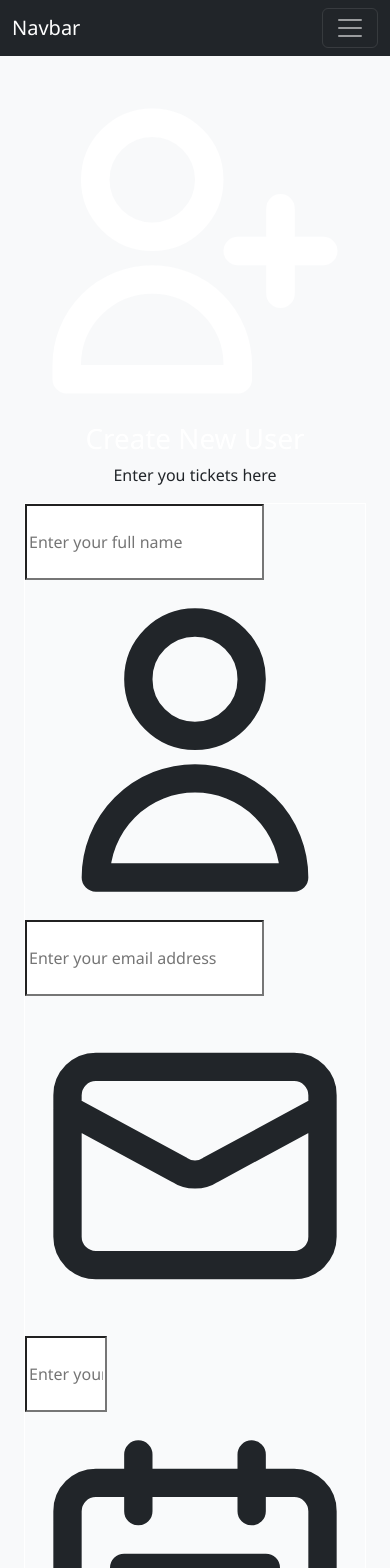
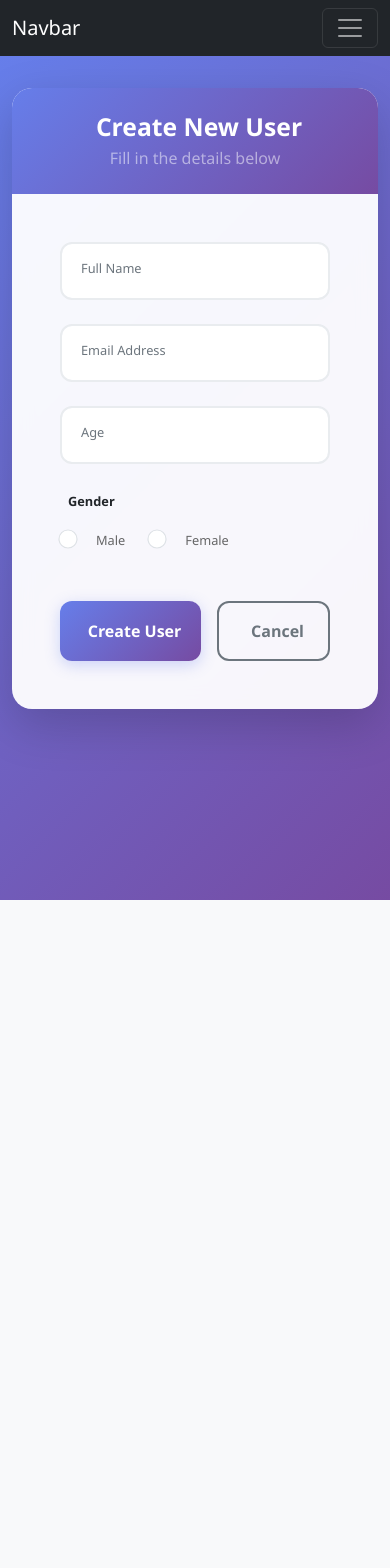
Before and after one commit to saurav-95-dev/React-Redux-CRUD, a React (Vite) app: page / in a window 390 px wide. Shown: the top 1568 px of the page. After the commit the page ends 900 px from the top, so only its background shows below. Built offline with nearby package versions, Linux system fonts and the light colour scheme.

Commit message:
create.jsx modified

```diff
--- a/src/components/Create.jsx
+++ b/src/components/Create.jsx
@@ -1,14 +1,15 @@
 import React, { useState } from "react";
+import { useDispatch } from "react-redux";
+import { createUser } from "../features/userDetailsSlice";
+import { useNavigate } from "react-router-dom";
 
 export default function Create() {
   const [users, setUsers] = useState({});
   const [isSubmitting, setIsSubmitting] = useState(false);
   const [errors, setErrors] = useState({});
-  const [focusedField, setFocusedField] = useState(null);
 
-  // Mock navigation and dispatch functions for demo
-  const navigate = (path) => alert(`Navigating to: ${path}`);
-  const dispatch = (action) => console.log("Dispatching:", action);
+  const navigate = useNavigate();
+  const dispatch = useDispatch();
 
   const validateForm = () => {
     const newErrors = {};
@@ -41,9 +42,12 @@ export default function Create() {
     const { name, value } = e.target;
     setUsers({ ...users, [name]: value });
 
+    // Clear error when user starts typing
     if (errors[name]) {
       setErrors({ ...errors, [name]: "" });
     }
+
+    console.log(users);
   };
 
   const handleSubmit = async (e) => {
@@ -56,9 +60,12 @@ export default function Create() {
     setIsSubmitting(true);
 
     try {
-      const userData = { ...users, id: Date.now() }; // Mock user creation
-      dispatch({ type: 'CREATE_USER', payload: userData });
-      await new Promise(resolve => setTimeout(resolve, 800));
+      console.log("users", users);
+      dispatch(createUser(users));
+
+      // Simulate API call delay for better UX
+      await new Promise(resolve => setTimeout(resolve, 500));
+
       navigate("/read");
     } catch (error) {
       console.error("Error creating user:", error);
@@ -71,261 +78,224 @@ export default function Create() {
     navigate("/read");
   };
 
-  const handleFocus = (fieldName) => {
-    setFocusedField(fieldName);
-  };
-
-  const handleBlur = () => {
-    setFocusedField(null);
-  };
-
   return (
-    <div className="min-h-screen relative overflow-hidden bg-gradient-to-br from-violet-900 via-purple-800 to-indigo-900">
-      {/* Animated Background Elements */}
-      <div className="absolute inset-0 overflow-hidden">
-        <div className="absolute -top-40 -right-40 w-80 h-80 bg-purple-500 rounded-full mix-blend-multiply filter blur-xl opacity-70 animate-pulse"></div>
-        <div className="absolute -bottom-40 -left-40 w-80 h-80 bg-pink-500 rounded-full mix-blend-multiply filter blur-xl opacity-70 animate-pulse animation-delay-2000"></div>
-        <div className="absolute top-1/2 left-1/2 transform -translate-x-1/2 -translate-y-1/2 w-96 h-96 bg-indigo-500 rounded-full mix-blend-multiply filter blur-xl opacity-50 animate-pulse animation-delay-4000"></div>
+    <div className="min-vh-100" style={{
+      background: 'linear-gradient(135deg, #667eea 0%, #764ba2 100%)',
+      paddingTop: '2rem',
+      paddingBottom: '2rem'
+    }}>
+      <div className="container">
+        <div className="row justify-content-center">
+          <div className="col-lg-8 col-xl-6">
+            <div className="card shadow-lg border-0" style={{
+              borderRadius: '20px',
+              background: 'rgba(255, 255, 255, 0.95)',
+              backdropFilter: 'blur(10px)'
+            }}>
+              <div className="card-header text-center py-4" style={{
+                background: 'linear-gradient(135deg, #667eea 0%, #764ba2 100%)',
+                borderRadius: '20px 20px 0 0',
+                border: 'none'
+              }}>
+                <h2 className="mb-0 text-white fw-bold">
+                  <i className="fas fa-user-plus me-2"></i>
+                  Create New User
+                </h2>
+                <p className="text-white-50 mb-0 mt-1">Fill in the details below</p>
               </div>
 
-      {/* Floating Particles */}
-      <div className="absolute inset-0">
-        {[...Array(20)].map((_, i) => (
-          <div
-            key={i}
-            className="absolute w-2 h-2 bg-white bg-opacity-20 rounded-full animate-pulse"
-            style={{
-              left: `${Math.random() * 100}%`,
-              top: `${Math.random() * 100}%`,
-              animationDelay: `${Math.random() * 4}s`,
-              animationDuration: `${2 + Math.random() * 4}s`
-            }}
-          ></div>
-        ))}
-      </div>
-
-      <div className="relative z-10 flex items-center justify-center min-h-screen p-4">
-        <div className="w-full max-w-lg">
-          {/* Header */}
-          <div className="text-center mb-8">
-            <div className="inline-flex items-center justify-center w-20 h-20 bg-gradient-to-r from-purple-400 to-pink-400 rounded-2xl mb-6 shadow-2xl">
-              <svg className="w-10 h-10 text-white" fill="none" stroke="currentColor" viewBox="0 0 24 24">
-                <path strokeLinecap="round" strokeLinejoin="round" strokeWidth={2} d="M18 9v3m0 0v3m0-3h3m-3 0h-3m-2-5a4 4 0 11-8 0 4 4 0 018 0zM3 20a6 6 0 0112 0v1H3v-1z" />
-              </svg>
-            </div>
-            <h1 className="text-4xl font-bold text-white mb-2">Create New User</h1>
-            <p className="text-purple-200 text-lg">Enter you tickets here</p>
-          </div>
-
-          {/* Form Card */}
-          <div className="bg-white bg-opacity-10 backdrop-blur-xl rounded-3xl p-8 shadow-2xl border border-white border-opacity-20">
-            <div onSubmit={handleSubmit} className="space-y-6">
+              <div className="card-body p-5">
+                <form onSubmit={handleSubmit}>
+                  <div className="row g-4">
                     {/* Name Field */}
-              <div className="relative">
-                <div className={`relative transition-all duration-300 ${focusedField === 'name' ? 'transform -translate-y-1' : ''}`}>
+                    <div className="col-12">
+                      <div className="form-floating">
                         <input
                           type="text"
+                          className={`form-control ${errors.name ? 'is-invalid' : users.name ? 'is-valid' : ''}`}
                           name="name"
                           id="name"
-                    placeholder="Enter your full name"
+                          placeholder="Enter full name"
                           onChange={getUserData}
-                    onFocus={() => handleFocus('name')}
-                    onBlur={handleBlur}
                           value={users.name || ''}
-                    className={`w-full px-6 py-4 bg-white bg-opacity-90 rounded-2xl border-2 transition-all duration-300 text-gray-800 placeholder-gray-500 focus:outline-none focus:bg-white focus:scale-105 ${
-                      errors.name
-                        ? 'border-red-400 focus:border-red-500'
-                        : users.name
-                          ? 'border-green-400 focus:border-green-500'
-                          : 'border-transparent focus:border-purple-400'
-                    }`}
+                          style={{
+                            borderRadius: '12px',
+                            border: '2px solid #e9ecef',
+                            transition: 'all 0.3s ease'
+                          }}
                         />
-                  <div className="absolute inset-y-0 left-0 pl-6 flex items-center pointer-events-none">
-                    <svg className="w-5 h-5 text-purple-500" fill="none" stroke="currentColor" viewBox="0 0 24 24">
-                      <path strokeLinecap="round" strokeLinejoin="round" strokeWidth={2} d="M16 7a4 4 0 11-8 0 4 4 0 018 0zM12 14a7 7 0 00-7 7h14a7 7 0 00-7-7z" />
-                    </svg>
-                  </div>
-                </div>
+                        <label htmlFor="name">
+                          <i className="fas fa-user me-2 text-primary"></i>
+                          Full Name
+                        </label>
                         {errors.name && (
-                  <div className="mt-2 text-red-300 text-sm flex items-center animate-slide-down">
-                    <svg className="w-4 h-4 mr-1" fill="currentColor" viewBox="0 0 20 20">
-                      <path fillRule="evenodd" d="M18 10a8 8 0 11-16 0 8 8 0 0116 0zm-7 4a1 1 0 11-2 0 1 1 0 012 0zm-1-9a1 1 0 00-1 1v4a1 1 0 102 0V6a1 1 0 00-1-1z" clipRule="evenodd" />
-                    </svg>
+                          <div className="invalid-feedback d-block">
+                            <i className="fas fa-exclamation-circle me-1"></i>
                             {errors.name}
                           </div>
                         )}
                       </div>
+                    </div>
 
                     {/* Email Field */}
-              <div className="relative">
-                <div className={`relative transition-all duration-300 ${focusedField === 'email' ? 'transform -translate-y-1' : ''}`}>
+                    <div className="col-12">
+                      <div className="form-floating">
                         <input
                           type="email"
+                          className={`form-control ${errors.email ? 'is-invalid' : users.email ? 'is-valid' : ''}`}
                           name="email"
                           id="email"
-                    placeholder="Enter your email address"
+                          placeholder="Enter email address"
                           onChange={getUserData}
-                    onFocus={() => handleFocus('email')}
-                    onBlur={handleBlur}
                           value={users.email || ''}
-                    className={`w-full px-6 py-4 pl-14 bg-white bg-opacity-90 rounded-2xl border-2 transition-all duration-300 text-gray-800 placeholder-gray-500 focus:outline-none focus:bg-white focus:scale-105 ${
-                      errors.email
-                        ? 'border-red-400 focus:border-red-500'
-                        : users.email
-                          ? 'border-green-400 focus:border-green-500'
-                          : 'border-transparent focus:border-purple-400'
-                    }`}
+                          style={{
+                            borderRadius: '12px',
+                            border: '2px solid #e9ecef',
+                            transition: 'all 0.3s ease'
+                          }}
                         />
-                  <div className="absolute inset-y-0 left-0 pl-6 flex items-center pointer-events-none">
-                    <svg className="w-5 h-5 text-purple-500" fill="none" stroke="currentColor" viewBox="0 0 24 24">
-                      <path strokeLinecap="round" strokeLinejoin="round" strokeWidth={2} d="M3 8l7.89 4.26a2 2 0 002.22 0L21 8M5 19h14a2 2 0 002-2V7a2 2 0 00-2-2H5a2 2 0 00-2 2v10a2 2 0 002 2z" />
-                    </svg>
-                  </div>
-                </div>
+                        <label htmlFor="email">
+                          <i className="fas fa-envelope me-2 text-primary"></i>
+                          Email Address
+                        </label>
                         {errors.email && (
-                  <div className="mt-2 text-red-300 text-sm flex items-center animate-slide-down">
-                    <svg className="w-4 h-4 mr-1" fill="currentColor" viewBox="0 0 20 20">
-                      <path fillRule="evenodd" d="M18 10a8 8 0 11-16 0 8 8 0 0116 0zm-7 4a1 1 0 11-2 0 1 1 0 012 0zm-1-9a1 1 0 00-1 1v4a1 1 0 102 0V6a1 1 0 00-1-1z" clipRule="evenodd" />
-                    </svg>
+                          <div className="invalid-feedback d-block">
+                            <i className="fas fa-exclamation-circle me-1"></i>
                             {errors.email}
                           </div>
                         )}
                       </div>
+                    </div>
 
                     {/* Age Field */}
-              <div className="relative">
-                <div className={`relative transition-all duration-300 ${focusedField === 'age' ? 'transform -translate-y-1' : ''}`}>
+                    <div className="col-12">
+                      <div className="form-floating">
                         <input
                           type="number"
+                          className={`form-control ${errors.age ? 'is-invalid' : users.age ? 'is-valid' : ''}`}
                           name="age"
                           id="age"
-                    placeholder="Enter your age"
+                          placeholder="Enter age"
                           onChange={getUserData}
-                    onFocus={() => handleFocus('age')}
-                    onBlur={handleBlur}
                           value={users.age || ''}
                           min="1"
                           max="120"
-                    className={`w-full px-6 py-4 pl-14 bg-white bg-opacity-90 rounded-2xl border-2 transition-all duration-300 text-gray-800 placeholder-gray-500 focus:outline-none focus:bg-white focus:scale-105 ${
-                      errors.age
-                        ? 'border-red-400 focus:border-red-500'
-                        : users.age
-                          ? 'border-green-400 focus:border-green-500'
-                          : 'border-transparent focus:border-purple-400'
-                    }`}
+                          style={{
+                            borderRadius: '12px',
+                            border: '2px solid #e9ecef',
+                            transition: 'all 0.3s ease'
+                          }}
                         />
-                  <div className="absolute inset-y-0 left-0 pl-6 flex items-center pointer-events-none">
-                    <svg className="w-5 h-5 text-purple-500" fill="none" stroke="currentColor" viewBox="0 0 24 24">
-                      <path strokeLinecap="round" strokeLinejoin="round" strokeWidth={2} d="M8 7V3m8 4V3m-9 8h10M5 21h14a2 2 0 002-2V7a2 2 0 00-2-2H5a2 2 0 00-2 2v12a2 2 0 002 2z" />
-                    </svg>
-                  </div>
-                </div>
+                        <label htmlFor="age">
+                          <i className="fas fa-calendar-alt me-2 text-primary"></i>
+                          Age
+                        </label>
                         {errors.age && (
-                  <div className="mt-2 text-red-300 text-sm flex items-center animate-slide-down">
-                    <svg className="w-4 h-4 mr-1" fill="currentColor" viewBox="0 0 20 20">
-                      <path fillRule="evenodd" d="M18 10a8 8 0 11-16 0 8 8 0 0116 0zm-7 4a1 1 0 11-2 0 1 1 0 012 0zm-1-9a1 1 0 00-1 1v4a1 1 0 102 0V6a1 1 0 00-1-1z" clipRule="evenodd" />
-                    </svg>
+                          <div className="invalid-feedback d-block">
+                            <i className="fas fa-exclamation-circle me-1"></i>
                             {errors.age}
                           </div>
                         )}
                       </div>
+                    </div>
 
                     {/* Gender Field */}
-              <div className="space-y-4">
-                <label className="text-white font-semibold text-lg flex items-center">
-                  <svg className="w-5 h-5 mr-2 text-purple-400" fill="none" stroke="currentColor" viewBox="0 0 24 24">
-                    <path strokeLinecap="round" strokeLinejoin="round" strokeWidth={2} d="M12 4.354a4 4 0 110 5.292M15 21H3v-1a6 6 0 0112 0v1zm0 0h6v-1a6 6 0 00-9-5.197m13.5-9a2.5 2.5 0 11-5 0 2.5 2.5 0 015 0z" />
-                  </svg>
+                    <div className="col-12">
+                      <label className="form-label fw-bold text-dark mb-3">
+                        <i className="fas fa-venus-mars me-2 text-primary"></i>
                         Gender
                       </label>
-                <div className="grid grid-cols-2 gap-4">
-                  <label className={`relative cursor-pointer transition-all duration-300 ${users.gender === 'Male' ? 'scale-105' : 'hover:scale-102'}`}>
+                      <div className="d-flex gap-4">
+                        <div className="form-check form-check-custom">
                           <input
+                            className="form-check-input"
                             type="radio"
                             name="gender"
+                            id="male"
                             value="Male"
                             onChange={getUserData}
                             checked={users.gender === 'Male'}
-                      className="sr-only"
+                            style={{
+                              transform: 'scale(1.2)',
+                              accentColor: '#667eea'
+                            }}
                           />
-                    <div className={`p-4 rounded-2xl border-2 text-center transition-all duration-300 ${
-                      users.gender === 'Male'
-                        ? 'bg-gradient-to-r from-blue-500 to-purple-600 border-transparent text-white shadow-lg'
-                        : 'bg-white bg-opacity-20 border-white border-opacity-30 text-white hover:bg-opacity-30'
-                    }`}>
-                      <svg className="w-6 h-6 mx-auto mb-2" fill="none" stroke="currentColor" viewBox="0 0 24 24">
-                        <path strokeLinecap="round" strokeLinejoin="round" strokeWidth={2} d="M8.5 8.5l7 7m0 0V9m0 6.5H9" />
-                      </svg>
-                      <span className="font-medium">Male</span>
+                          <label className="form-check-label fw-medium ms-2" htmlFor="male">
+                            <i className="fas fa-mars me-1 text-primary"></i>
+                            Male
+                          </label>
                         </div>
-                  </label>
-                  <label className={`relative cursor-pointer transition-all duration-300 ${users.gender === 'Female' ? 'scale-105' : 'hover:scale-102'}`}>
+                        <div className="form-check form-check-custom">
                           <input
+                            className="form-check-input"
                             type="radio"
                             name="gender"
+                            id="female"
                             value="Female"
                             onChange={getUserData}
                             checked={users.gender === 'Female'}
-                      className="sr-only"
+                            style={{
+                              transform: 'scale(1.2)',
+                              accentColor: '#667eea'
+                            }}
                           />
-                    <div className={`p-4 rounded-2xl border-2 text-center transition-all duration-300 ${
-                      users.gender === 'Female'
-                        ? 'bg-gradient-to-r from-pink-500 to-purple-600 border-transparent text-white shadow-lg'
-                        : 'bg-white bg-opacity-20 border-white border-opacity-30 text-white hover:bg-opacity-30'
-                    }`}>
-                      <svg className="w-6 h-6 mx-auto mb-2" fill="none" stroke="currentColor" viewBox="0 0 24 24">
-                        <circle cx="12" cy="12" r="3"></circle>
-                        <path strokeLinecap="round" strokeLinejoin="round" strokeWidth={2} d="M12 1v6m0 6v6m6-6h-6m0 0H6" />
-                      </svg>
-                      <span className="font-medium">Female</span>
-                    </div>
+                          <label className="form-check-label fw-medium ms-2" htmlFor="female">
+                            <i className="fas fa-venus me-1 text-primary"></i>
+                            Female
                           </label>
                         </div>
+                      </div>
                       {errors.gender && (
-                  <div className="text-red-300 text-sm flex items-center animate-slide-down">
-                    <svg className="w-4 h-4 mr-1" fill="currentColor" viewBox="0 0 20 20">
-                      <path fillRule="evenodd" d="M18 10a8 8 0 11-16 0 8 8 0 0116 0zm-7 4a1 1 0 11-2 0 1 1 0 012 0zm-1-9a1 1 0 00-1 1v4a1 1 0 102 0V6a1 1 0 00-1-1z" clipRule="evenodd" />
-                    </svg>
+                        <div className="text-danger mt-2">
+                          <i className="fas fa-exclamation-circle me-1"></i>
                           {errors.gender}
                         </div>
                       )}
                     </div>
+                  </div>
 
                   {/* Action Buttons */}
-              <div className="flex flex-col sm:flex-row gap-4 pt-6">
+                  <div className="d-flex gap-3 mt-5">
                     <button
                       type="submit"
                       disabled={isSubmitting}
-                  className="flex-1 relative overflow-hidden bg-gradient-to-r from-purple-600 to-pink-600 text-white font-bold py-4 px-6 rounded-2xl transition-all duration-300 hover:scale-105 hover:shadow-2xl focus:outline-none focus:ring-4 focus:ring-purple-500 focus:ring-opacity-50 disabled:opacity-70 disabled:cursor-not-allowed disabled:hover:scale-100"
+                      className="btn btn-primary flex-fill py-3 fw-bold"
+                      style={{
+                        borderRadius: '12px',
+                        background: 'linear-gradient(135deg, #667eea 0%, #764ba2 100%)',
+                        border: 'none',
+                        boxShadow: '0 4px 15px rgba(102, 126, 234, 0.3)',
+                        transition: 'all 0.3s ease'
+                      }}
                     >
-                  <div className="absolute inset-0 bg-gradient-to-r from-purple-400 to-pink-400 opacity-0 hover:opacity-100 transition-opacity duration-300"></div>
-                  <div className="relative flex items-center justify-center">
                       {isSubmitting ? (
                         <>
-                        <div className="w-5 h-5 border-2 border-white border-t-transparent rounded-full animate-spin mr-2"></div>
-                        Creating User...
+                          <span className="spinner-border spinner-border-sm me-2" role="status"></span>
+                          Creating...
                         </>
                       ) : (
                         <>
-                        <svg className="w-5 h-5 mr-2" fill="none" stroke="currentColor" viewBox="0 0 24 24">
-                          <path strokeLinecap="round" strokeLinejoin="round" strokeWidth={2} d="M12 6v6m0 0v6m0-6h6m-6 0H6" />
-                        </svg>
+                          <i className="fas fa-plus-circle me-2"></i>
                           Create User
                         </>
                       )}
-                  </div>
                     </button>
 
                     <button
                       type="button"
                       onClick={handleCancel}
-                  className="sm:w-auto px-6 py-4 bg-white bg-opacity-20 text-white font-medium rounded-2xl border-2 border-white border-opacity-30 transition-all duration-300 hover:bg-opacity-30 hover:scale-105 focus:outline-none focus:ring-4 focus:ring-white focus:ring-opacity-50"
+                      className="btn btn-outline-secondary py-3 px-4 fw-bold"
+                      style={{
+                        borderRadius: '12px',
+                        border: '2px solid #6c757d',
+                        transition: 'all 0.3s ease'
+                      }}
                     >
-                  <svg className="w-5 h-5 inline mr-2" fill="none" stroke="currentColor" viewBox="0 0 24 24">
-                    <path strokeLinecap="round" strokeLinejoin="round" strokeWidth={2} d="M6 18L18 6M6 6l12 12" />
-                  </svg>
+                      <i className="fas fa-times me-2"></i>
                       Cancel
                     </button>
+                  </div>
+                </form>
               </div>
             </div>
           </div>
@@ -333,41 +303,45 @@ export default function Create() {
       </div>
 
       <style jsx>{`
-        @keyframes slide-down {
-          from {
-            opacity: 0;
-            transform: translateY(-10px);
-          }
-          to {
-            opacity: 1;
-            transform: translateY(0);
-          }
+        .form-control:focus {
+          border-color: #667eea !important;
+          box-shadow: 0 0 0 0.2rem rgba(102, 126, 234, 0.25) !important;
+          transform: translateY(-2px);
         }
 
-        .animate-slide-down {
-          animation: slide-down 0.3s ease-out;
+        .btn-primary:hover {
+          transform: translateY(-2px);
+          box-shadow: 0 6px 20px rgba(102, 126, 234, 0.4) !important;
         }
 
-        .animation-delay-2000 {
-          animation-delay: 2s;
+        .btn-outline-secondary:hover {
+          transform: translateY(-2px);
+          background-color: #6c757d;
+          color: white;
         }
 
-        .animation-delay-4000 {
-          animation-delay: 4s;
+        .form-check-input:checked {
+          background-color: #667eea;
+          border-color: #667eea;
         }
 
-        .hover\\:scale-102:hover {
-          transform: scale(1.02);
+        .card {
+          transition: all 0.3s ease;
         }
 
-        input[type="number"]::-webkit-outer-spin-button,
-        input[type="number"]::-webkit-inner-spin-button {
-          -webkit-appearance: none;
-          margin: 0;
+        .card:hover {
+          transform: translateY(-5px);
+          box-shadow: 0 20px 40px rgba(0, 0, 0, 0.1) !important;
         }
 
-        input[type="number"] {
-          -moz-appearance: textfield;
+        .form-floating > label {
+          color: #6c757d;
+          font-weight: 500;
+        }
+
+        .form-floating > .form-control:focus ~ label,
+        .form-floating > .form-control:not(:placeholder-shown) ~ label {
+          color: #667eea;
         }
       `}</style>
     </div>
```
Lines whose indentation alone changed are shown as unchanged.
